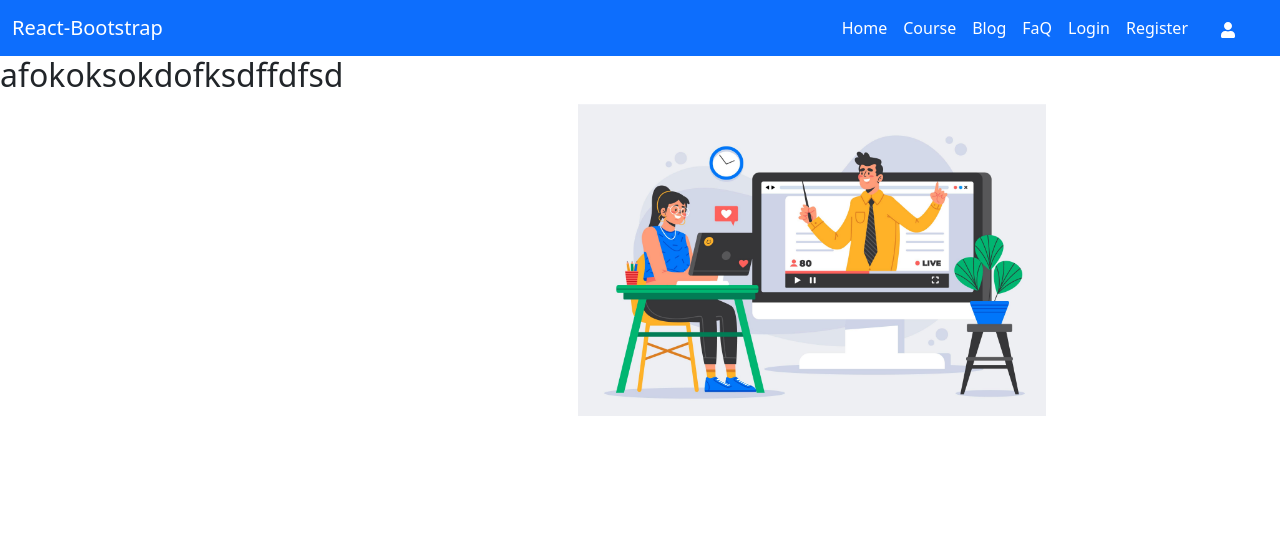
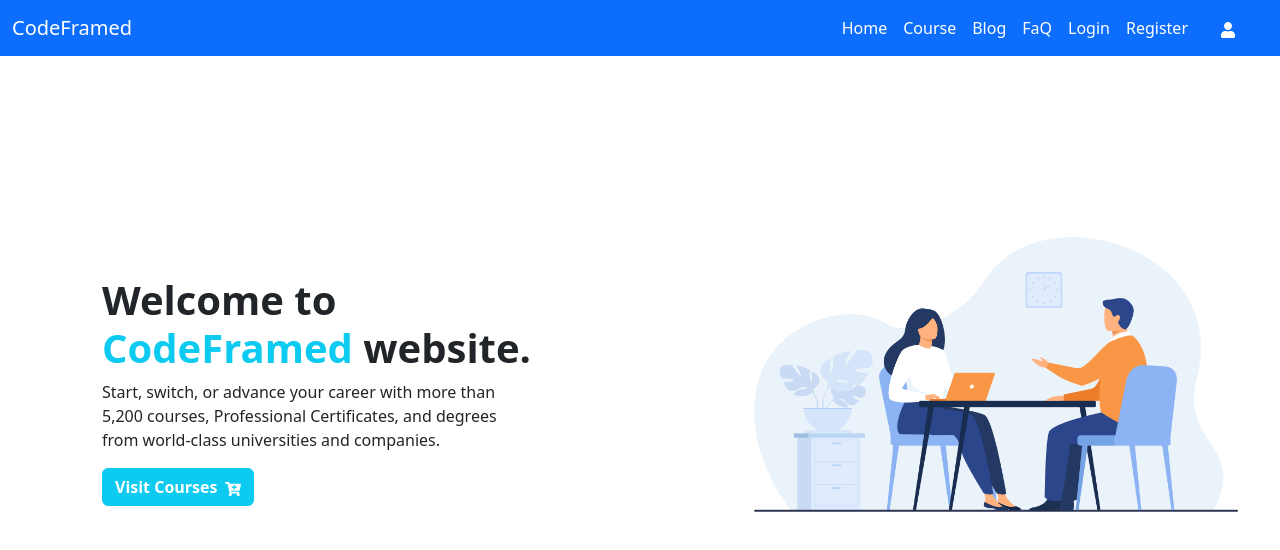
Before and after one commit to Monirul-RS/CodeFramed--Client, a React (Create React App) app: page / in a window 1280 px wide. Shown: the top 550 px of the page. Built offline with nearby package versions, Linux system fonts and the light colour scheme; no server answers.

Commit message:
background

```diff
--- a/src/Pages/Course/CardDetails/CardDetails.js
+++ b/src/Pages/Course/CardDetails/CardDetails.js
@@ -2,17 +2,20 @@ import React from 'react';
 import Button from 'react-bootstrap/Button';
 import Card from 'react-bootstrap/Card';
 import { FaStar } from 'react-icons/fa';
+import './CardDetails.css'
+
 
 const CardDetails = ({ course }) => {
     console.log(course);
-    const {title, rating, img, total_class, details, class_duration, price, name } = course;
+    const { title, rating, img, total_class, details, class_duration, price, name } = course;
 
 
     return (
-        <Card className="text-center bg-dark text-white">
+
+        <Card className="text-center bg-dark shadow-lg text-white mt-5">
             <Card.Header className='fs-4 fw-bold text-info'>{name}</Card.Header>
             <Card.Body>
-            <Card.Img variant="top" src={img} />
+                <Card.Img variant="top" src={img} />
                 <Card.Title className='border rounded mt-1 text-info p-1'>{title}</Card.Title>
                 <Card.Text className='text-start'>
                     {details}
@@ -31,6 +34,7 @@ const CardDetails = ({ course }) => {
                 </div>
             </Card.Footer>
         </Card>
+
     );
 };
 
--- a/src/Pages/Course/Course/Course.js
+++ b/src/Pages/Course/Course/Course.js
@@ -6,7 +6,7 @@ import RightSlide from '../RightSlide/RightSlide';
 const Course = () => {
     return (
         <div className='mt-5'>
-            <h1></h1>
+
             <Container>
                 <Row>
                     <Col lg='6'>
--- /dev/null
+++ b/src/Pages/Course/LeftSideNav/LeftSideNav.css
@@ -0,0 +1,3 @@
+.course-div{
+    background-color: rgb(110, 232, 241);
+}
--- a/src/Pages/Course/LeftSideNav/LeftSideNav.js
+++ b/src/Pages/Course/LeftSideNav/LeftSideNav.js
@@ -2,6 +2,7 @@ import React from 'react';
 import { useEffect } from 'react';
 import { useState } from 'react';
 import { Link } from 'react-router-dom';
+import './LeftSideNav.css'
 
 const LeftSideNav = () => {
 
@@ -14,18 +15,18 @@ const LeftSideNav = () => {
         .then(data =>setCourses(data))
     }, [])
     return (
-        <div>
-            <h1>Grab your course</h1>
-            <div>
+        <div className='me-5 mt-5 left-div'>
+            <h1 className='text-start px-4 fw-bold text-primary'>Grab your course</h1>
+            <div className='text-start border rounded course-div p-5 text-white fw-semibold'>
                 {
-                    courses.map(course => <p
+                    courses.map(course => <li
                     key={course.id}>
-                    <Link className='text-decoration-none fs-3' to={`/course/${course.id}`}>{course.name}</Link>
-                    </p>)
+                    <Link className='text-decoration-none text-white fs-3' to={`/course/${course.id}`}>{course.name}</Link>
+                    </li>)
                 }
             </div>
         </div>
     );
 };
 
-export default LeftSideNav;<h2>Left Side nav</h2>
+export default LeftSideNav;
--- a/src/Pages/Home/Home/Home.css
+++ b/src/Pages/Home/Home/Home.css
@@ -1,8 +1,20 @@
-@media only screen and (max-device-width: 480px) {
-
-    .home-div {
-        display: flex;
-        flex-direction: column;
-    }
+.home{
+    margin-left: 40px;
+    margin-top: 100px;
 
 }
+.home-div{
+    margin-top: 120px;
+}
+
+
+
+@media only screen and (max-device-width: 700px) {
+
+.img{
+    margin-right: 40px;
+}
+.home-div{
+    margin-top: 50px;
+}
+}
--- a/src/Pages/Home/Home/Home.js
+++ b/src/Pages/Home/Home/Home.js
@@ -1,17 +1,36 @@
-import homeImg from '../../../assets/Images/3784896.jpg'
+import { Button, Col, Container, Row } from 'react-bootstrap';
+import { FaCartPlus } from 'react-icons/fa';
+import { Link } from 'react-router-dom';
+import homeImg from '../../../assets/Images/login.jpg'
+import './Home.css'
 
 const Home = () => {
 
 
     return (
-        <div className='d-flex justify-content-around'>
-            <div>
-                <h2>afokoksokdofksdffdfsd</h2>
-            </div>
-            <div>
-                <img src={homeImg} className="w-50 mt-5" />
-            </div>
+
+        <div className=' home'>
+            <Container>
+                <Row>
+                    <Col md="6" >
+                        <div className='text-start home-div '>
+                            <h2 className='fw-bold fs-1'>Welcome to <br /><span className='text-info'>CodeFramed</span> website.</h2>
+                            <p>Start, switch, or advance your career with more than <br /> 5,200 courses, Professional Certificates, and degrees <br /> from world-class universities and companies.</p>
+                            <Link to='/course'><Button className='btn btn-info text-white fw-semibold'>Visit Courses
+                                <FaCartPlus className='ms-2'></FaCartPlus>
+                            </Button></Link>
+                        </div>
+
+                    </Col>
+                    <Col md="6">
+                        <div className='img'>
+                            <img src={homeImg} className="w-100 ms-5 mt-5" />
+                        </div>
+                    </Col>
+                </Row>
+            </Container>
         </div>
+
     );
 };
 
--- a/src/Pages/Shared/Header/Header.js
+++ b/src/Pages/Shared/Header/Header.js
@@ -26,7 +26,7 @@ const Header = () => {
     return (
         <Navbar collapseOnSelect expand="lg" bg="primary" variant="dark">
             <Container fluid>
-                <Navbar.Brand href="#home">React-Bootstrap</Navbar.Brand>
+                <Navbar.Brand href="#home">CodeFramed</Navbar.Brand>
                 <Navbar.Toggle aria-controls="responsive-navbar-nav" />
                 <Navbar.Collapse id="responsive-navbar-nav">
                     <Nav className="justify-content-end flex-grow-1 pe-3">
```
Also changed, not shown: src/Pages/Course/CardDetails/CardDetails.css (added), src/assets/Images/image.jpg (added).
